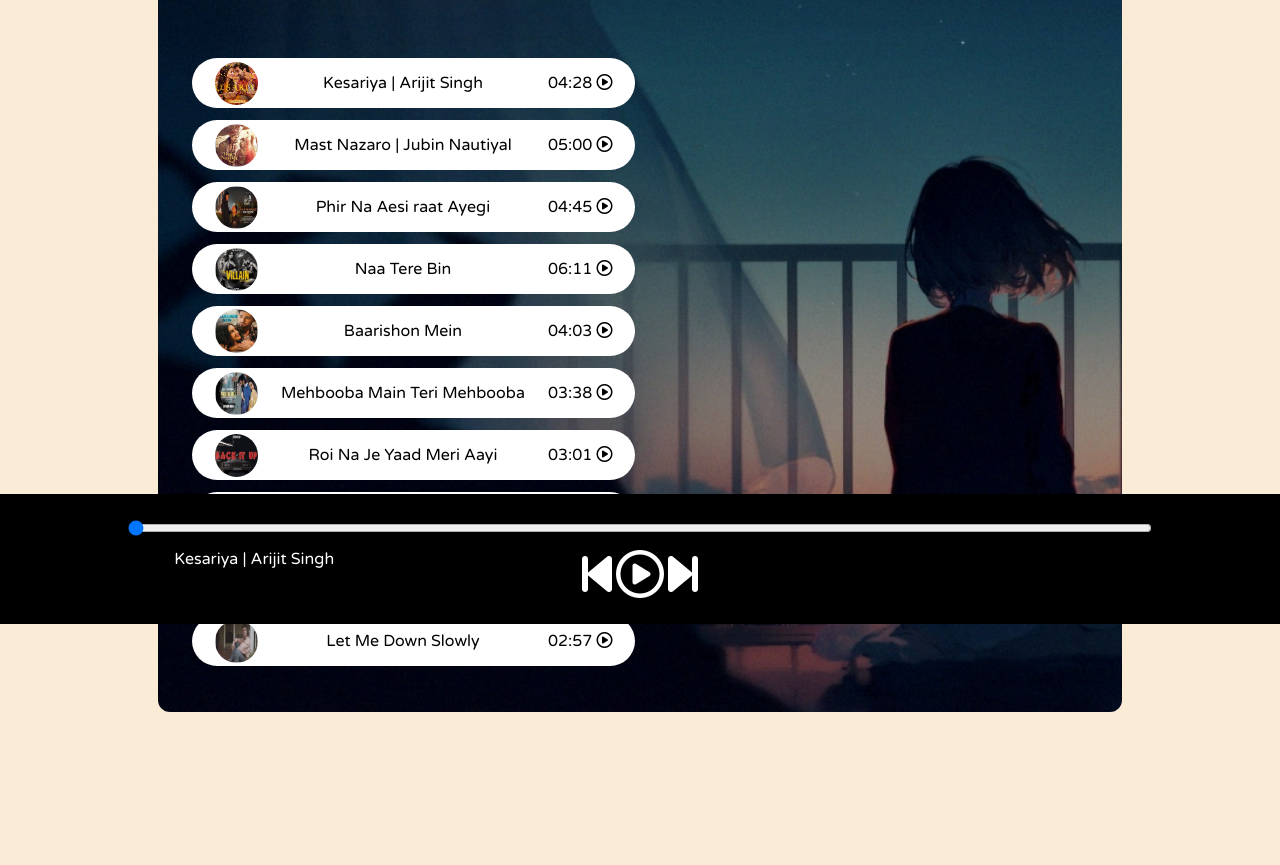
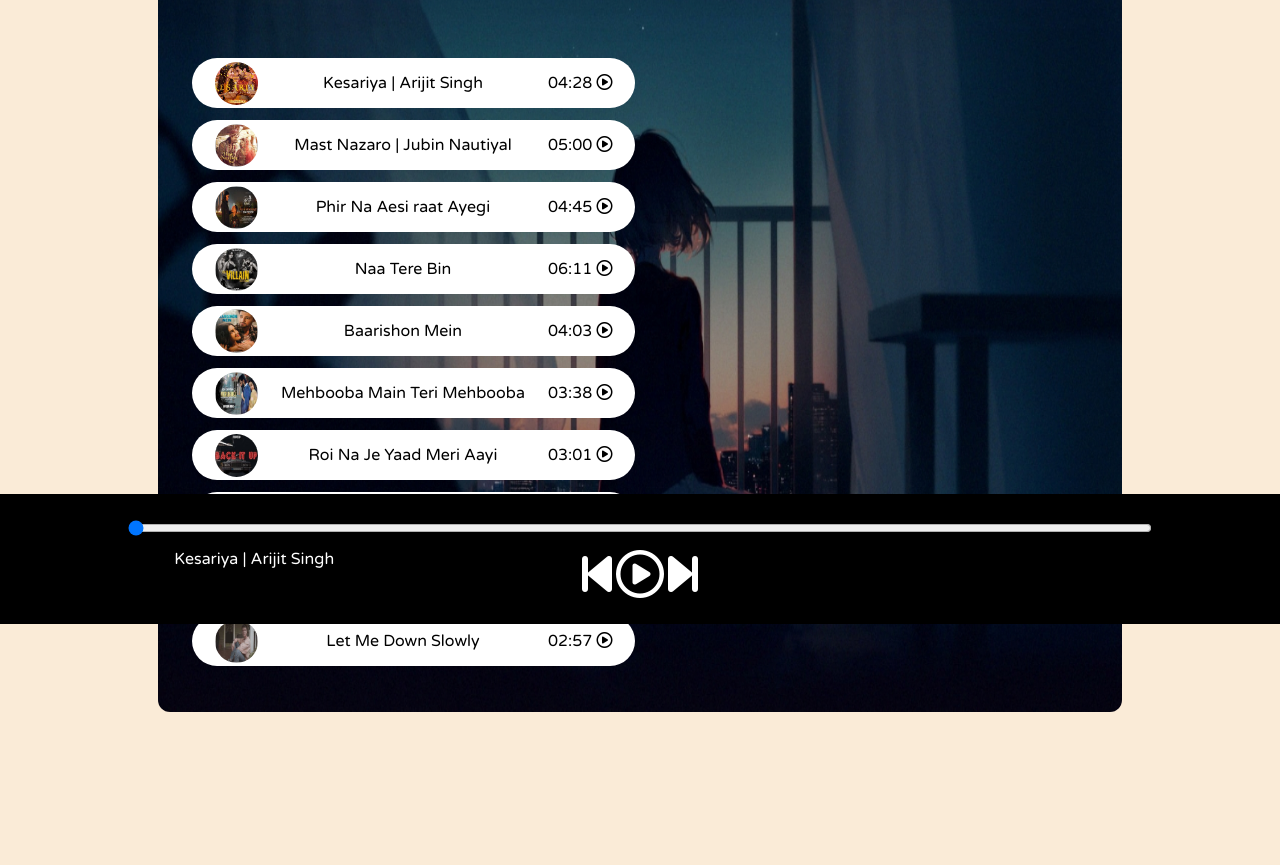
Before and after one commit to Prashant31s/spotify, a plain HTML site: page index.html in a window 1280 px wide. Shown: the part 176-1041 px from the top of the page. Drawn offline with Linux system fonts and the light colour scheme.

Commit message:
Update style.css

```diff
--- a/style.css
+++ b/style.css
@@ -47,6 +47,9 @@ nav ul li{
    width: 70%;
    border-radius: 12px;
    padding: 34px;
+   background-size: 100% 100%;
+   background-repeat: no-repeat;
+   background-attachment: fixed;
    background-image: url('bg.jpg');
 }
 
```
